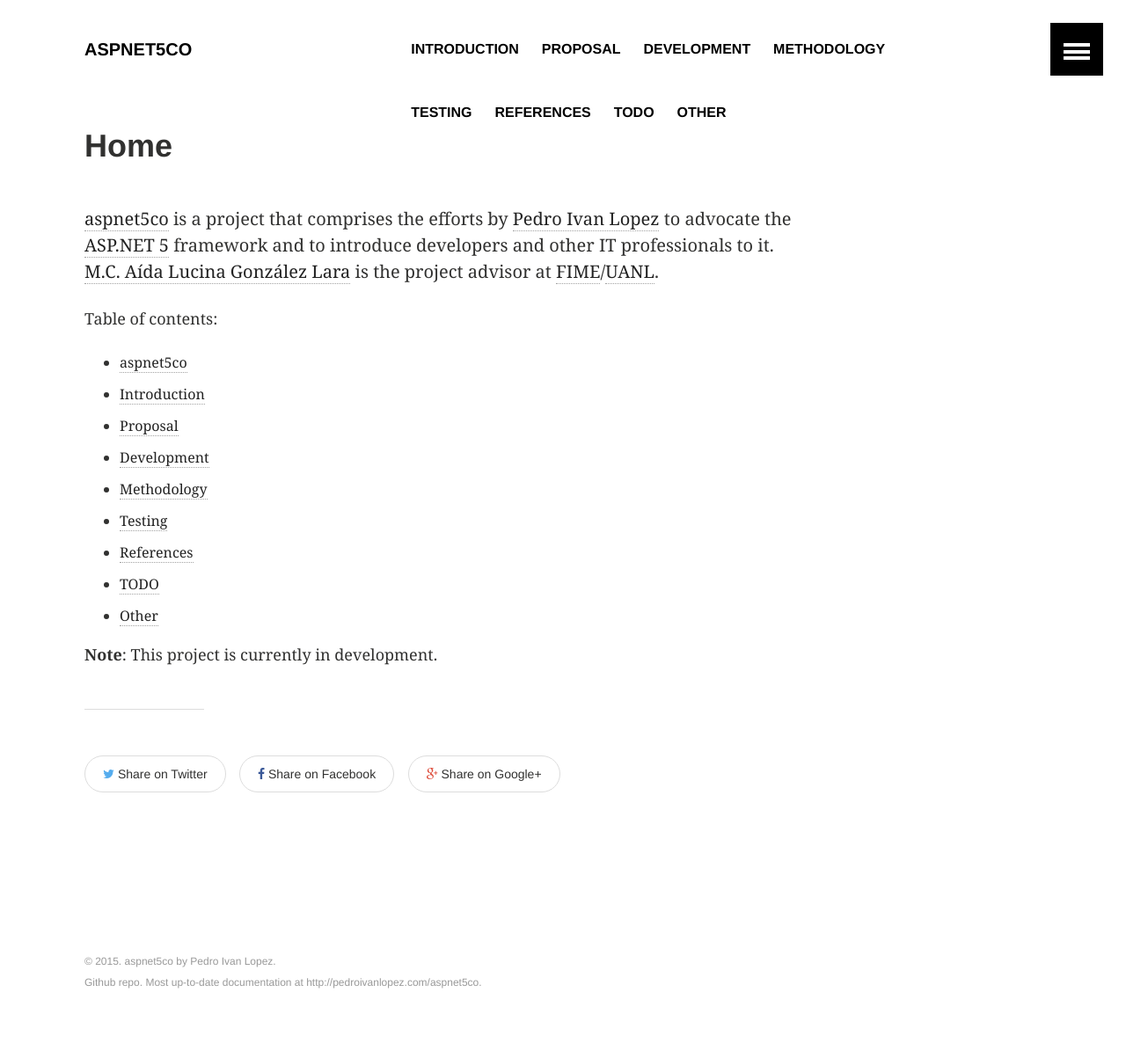
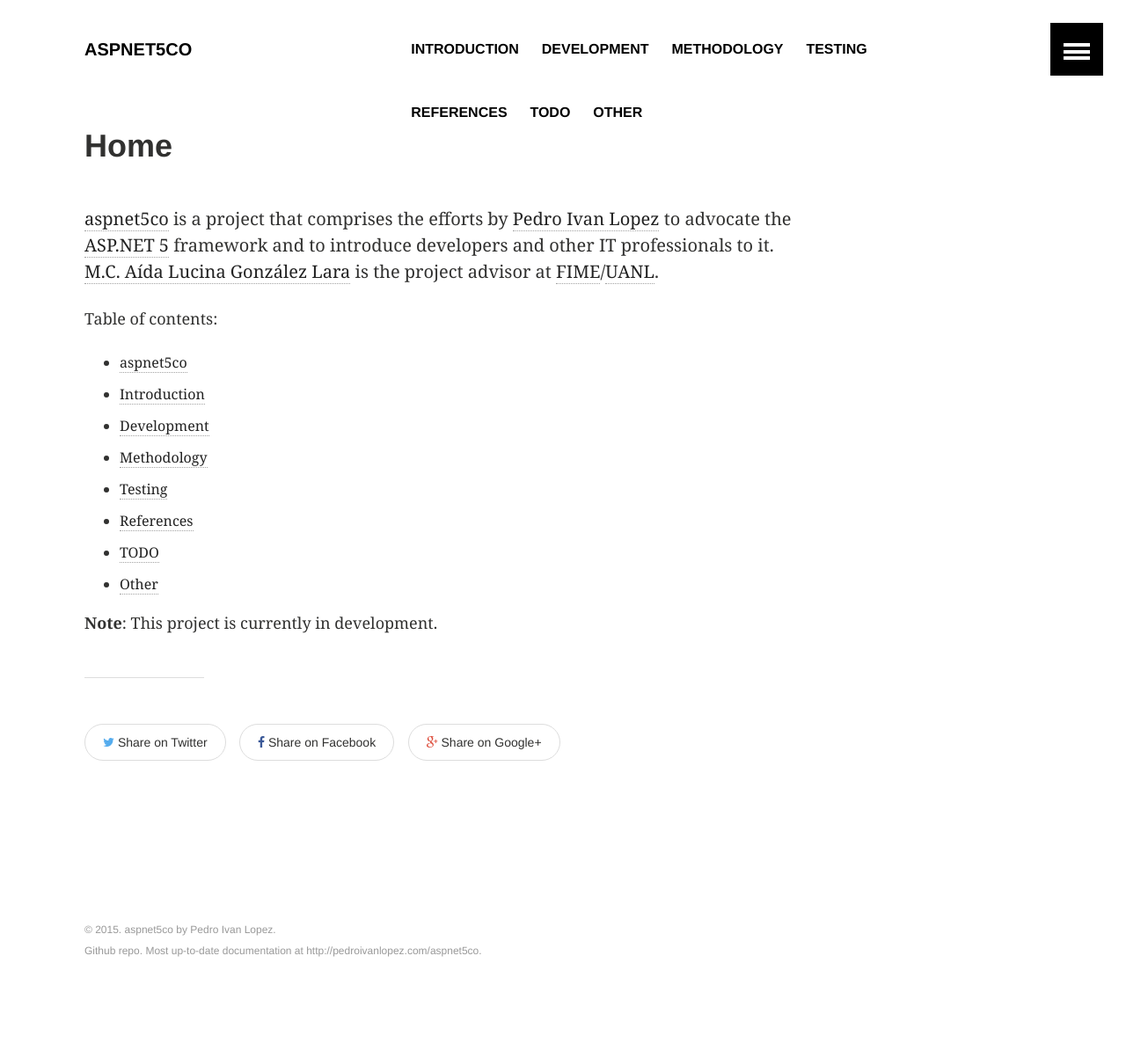
Before and after one commit to lopezpdvn/aspnet5co, a Jekyll site: the page built from pages/index.md, in a window 1280 px wide. Shown: the whole page at 88% size. Built offline with Jekyll 4.4.1, drawn with Linux system fonts in a browser that asks for light colours; after the commit the page ends 1167 px from its top, so only the background shows below that.

Commit message:
Removed section proposal

```diff
--- a/_data/navigation.yml
+++ b/_data/navigation.yml
@@ -3,11 +3,6 @@
 - title: Introduction
   url: /introduction
   excerpt: Introduction to project aspnet5co
-  image: webimg.jpg
-
-- title: Proposal
-  url: /proposal
-  excerpt: Formal proposal in spanish
   image: webimg.jpg
 
 - title: Development
```
